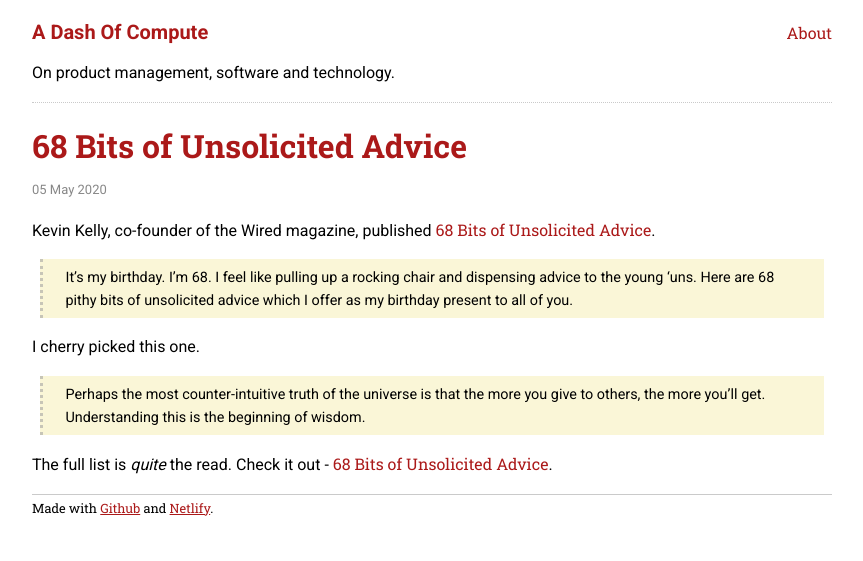
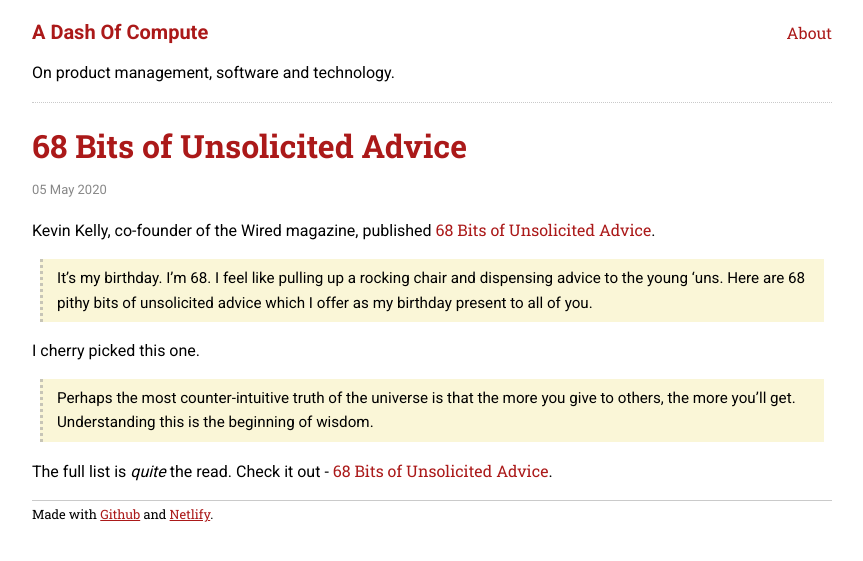
Before and after one commit to sautee/sautee.github.io, a Jekyll site: the page built from _posts/2020-05-05-kkadvice.md, in a window 1280 px wide. Shown: the top 561 px of the page, without its empty margins (208-1071 px from the left). Built offline with Jekyll 4.4.1, drawn with Linux system fonts in a browser that asks for light colours.

Commit message:
Update site.css

```diff
--- a/css/site.css
+++ b/css/site.css
@@ -29,13 +29,13 @@ article > h1, h2, h3, h4 {
 
 blockquote {
     margin: 0 0.5em;
-    padding: 0 1em;
+    padding: 0 0.45em;
     border-left: 0.2em dotted #9e9e9e8a;
     background-color:#faf6d7;
 }
 
 blockquote p {
-    font-size:0.9em;
+    font-size:0.95em;
     color: #000000;
     padding: 0.45em;
 }
```
